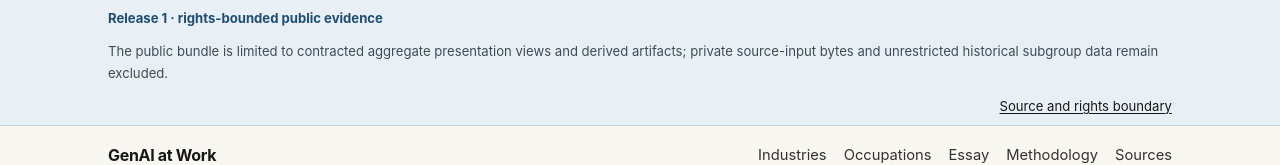
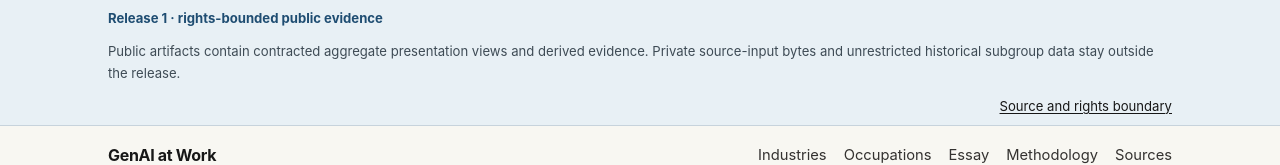
Before and after one commit to fraware/ai-adoption-us, a Next.js app in the folder apps/web/: page /methodology in a window 1280 px wide. Shown: the top 165 px of the page. Built offline with nearby package versions, Linux system fonts and the light colour scheme; no server answers.

Commit message:
Simplify release notice copy

```diff
--- a/apps/web/components/ReleaseNotice.tsx
+++ b/apps/web/components/ReleaseNotice.tsx
@@ -8,7 +8,7 @@ export function ReleaseNotice() {
       <div className="release-strip release-strip-private" role="status">
         <div>
           <strong>Private research mode</strong>
-          <span>Audited subgroup observations are loaded locally and are not cleared for redistribution.</span>
+          <span>Audited subgroup observations are loaded locally under redistribution controls.</span>
         </div>
       </div>
     );
@@ -20,8 +20,8 @@ export function ReleaseNotice() {
         <div>
           <strong>Release 1 · rights-bounded public evidence</strong>
           <span>
-            The public bundle is limited to contracted aggregate presentation views and derived artifacts;
-            private source-input bytes and unrestricted historical subgroup data remain excluded.
+            Public artifacts contain contracted aggregate presentation views and derived evidence. Private
+            source-input bytes and unrestricted historical subgroup data stay outside the release.
           </span>
           <Link href="/sources">Source and rights boundary</Link>
         </div>
@@ -34,7 +34,7 @@ export function ReleaseNotice() {
       <div className="release-strip" role="status">
         <div>
           <strong>Reviewed live-source mode</strong>
-          <span>The live adapter remains fail-closed until its operational activation gates pass.</span>
+          <span>The live adapter stays fail-closed until its operational activation gates pass.</span>
           <Link href="/sources">Source status</Link>
         </div>
       </div>
@@ -44,8 +44,8 @@ export function ReleaseNotice() {
   return (
     <div className="release-strip release-strip-warning" role="alert">
       <div>
-        <strong>Data mode is not configured</strong>
-        <span>Set DATA_MODE explicitly before running the publication.</span>
+        <strong>Data mode is unconfigured</strong>
+        <span>Set DATA_MODE explicitly to run the publication.</span>
       </div>
     </div>
   );
```
